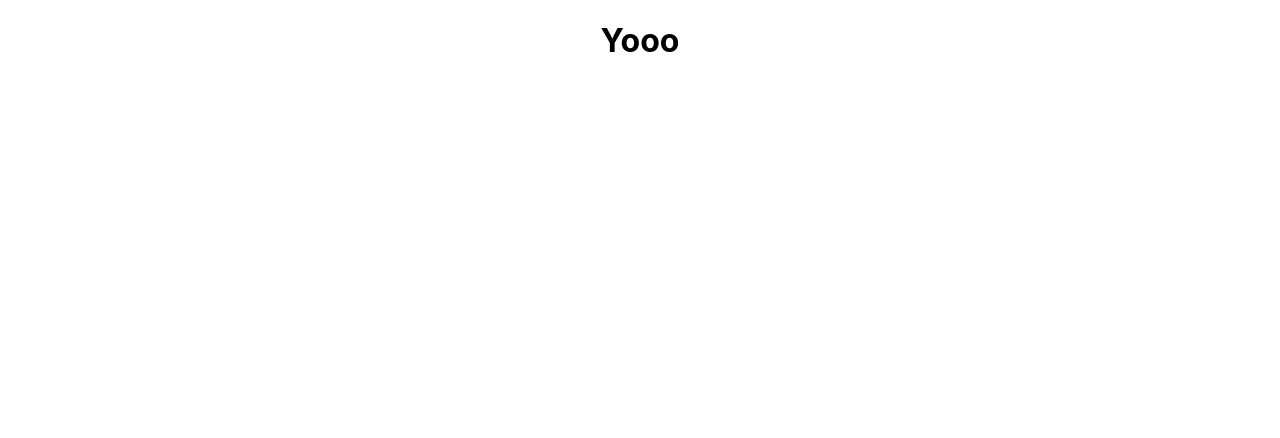
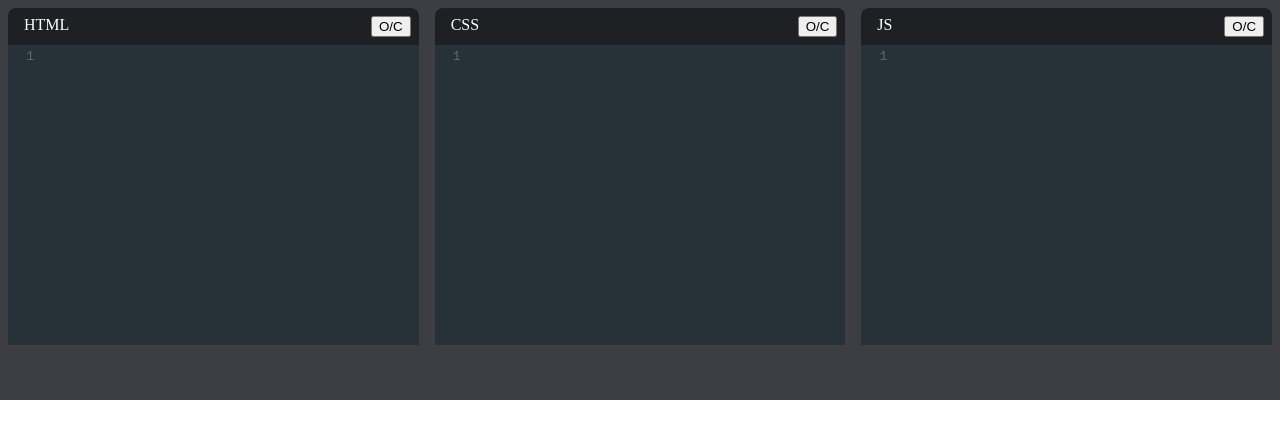
Before and after one commit to rajasyah/Codepen-clone-react, a React (Create React App) app: page / in a window 1280 px wide. Shown: the top 438 px of the page. Built offline with nearby package versions, Linux system fonts and the light colour scheme.

Commit message:
add components, editorJs, css

```diff
--- a/package.json
+++ b/package.json
@@ -6,7 +6,9 @@
     "@testing-library/jest-dom": "^5.11.4",
     "@testing-library/react": "^11.1.0",
     "@testing-library/user-event": "^12.1.10",
+    "codemirror": "^5.61.0",
     "react": "^17.0.2",
+    "react-codemirror2": "^7.2.1",
     "react-dom": "^17.0.2",
     "react-scripts": "4.0.3",
     "web-vitals": "^1.0.1"
--- a/src/App.css
+++ /dev/null
@@ -1,38 +0,0 @@
-.App {
-  text-align: center;
-}
-
-.App-logo {
-  height: 40vmin;
-  pointer-events: none;
-}
-
-@media (prefers-reduced-motion: no-preference) {
-  .App-logo {
-    animation: App-logo-spin infinite 20s linear;
-  }
-}
-
-.App-header {
-  background-color: #282c34;
-  min-height: 100vh;
-  display: flex;
-  flex-direction: column;
-  align-items: center;
-  justify-content: center;
-  font-size: calc(10px + 2vmin);
-  color: white;
-}
-
-.App-link {
-  color: #61dafb;
-}
-
-@keyframes App-logo-spin {
-  from {
-    transform: rotate(0deg);
-  }
-  to {
-    transform: rotate(360deg);
-  }
-}
--- a/src/App.js
+++ /dev/null
@@ -1,11 +0,0 @@
-import "./App.css";
-
-function App() {
-  return (
-    <div className="App">
-      <h1>Yooo</h1>
-    </div>
-  );
-}
-
-export default App;
--- /dev/null
+++ b/src/components/App.js
@@ -0,0 +1,43 @@
+import React, { useState } from "react";
+import Editor from "./Editor";
+
+function App() {
+  const [html, setHtml] = useState("");
+  const [css, setCss] = useState("");
+  const [js, setJs] = useState("");
+  return (
+    <>
+      <div className="pane top-pane">
+        <Editor
+          language="xml"
+          displayName="HTML"
+          value={html}
+          onChange={setHtml}
+        />
+        <Editor
+          language="css"
+          displayName="CSS"
+          value={css}
+          onChange={setCss}
+        />
+        <Editor
+          language="javascript"
+          displayName="JS"
+          value={js}
+          onChange={setJs}
+        />
+      </div>
+      <div className="pane">
+        <iframe
+          title="output"
+          sandbox="allow-scripts"
+          frameBorder="0"
+          width="100%"
+          height="100%"
+        />
+      </div>
+    </>
+  );
+}
+
+export default App;
--- /dev/null
+++ b/src/components/Editor.js
@@ -0,0 +1,35 @@
+import React from "react";
+import "codemirror/lib/codemirror.css";
+import "codemirror/theme/material.css";
+import "codemirror/mode/xml/xml";
+import "codemirror/mode/javascript/javascript";
+import "codemirror/mode/css/css";
+import { Controlled as ControlledEditor } from "react-codemirror2";
+
+const Editor = ({ displayName, language, value, onChange }) => {
+  function handleChange(editor, data, value) {
+    onChange(value);
+  }
+  return (
+    <div className="editor-container">
+      <div className="editor-title">
+        {displayName}
+        <button>O/C</button>
+      </div>
+      <ControlledEditor
+        onBeforeChange={handleChange}
+        value={value}
+        className="code-mirror-wrapper"
+        options={{
+          lineWrapping: true,
+          lint: true,
+          mode: language,
+          theme: "material",
+          lineNumbers: true,
+        }}
+      />
+    </div>
+  );
+};
+
+export default Editor;
--- a/src/index.css
+++ b/src/index.css
@@ -1,13 +1,38 @@
 body {
   margin: 0;
-  font-family: -apple-system, BlinkMacSystemFont, 'Segoe UI', 'Roboto', 'Oxygen',
-    'Ubuntu', 'Cantarell', 'Fira Sans', 'Droid Sans', 'Helvetica Neue',
-    sans-serif;
-  -webkit-font-smoothing: antialiased;
-  -moz-osx-font-smoothing: grayscale;
 }
 
-code {
-  font-family: source-code-pro, Menlo, Monaco, Consolas, 'Courier New',
-    monospace;
+.top-pane {
+  background-color: hsl(225, 6%, 25%);
 }
+
+.pane {
+  height: 50vh;
+  display: flex;
+}
+
+.editor-container {
+  flex-grow: 1;
+  flex-basis: 0;
+  display: flex;
+  flex-direction: column;
+  padding: 0.5rem;
+  background-color: hsl(225, 6%, 25%);
+}
+
+.editor-title {
+  display: flex;
+  justify-content: space-between;
+  background-color: hsl(225, 6%, 13%);
+  color: white;
+  padding: 0.5rem 0.5rem 0.5rem 1rem;
+  border-top-right-radius: 0.5rem;
+  border-top-left-radius: 0.5rem;
+}
+
+.code-mirror-wrapper {
+  flex-grow: 1;
+  border-bottom-left-radius: 0.5rem;
+  border-bottom-right-radius: 0.5rem;
+  overflow: hidden;
+}
--- a/src/index.js
+++ b/src/index.js
@@ -1,7 +1,7 @@
 import React from "react";
 import ReactDOM from "react-dom";
 import "./index.css";
-import App from "./App";
+import App from "./components/App";
 
 ReactDOM.render(
   <React.StrictMode>
```
Also changed, not shown: 1 other file (tests, documents, lock files or other folders).
